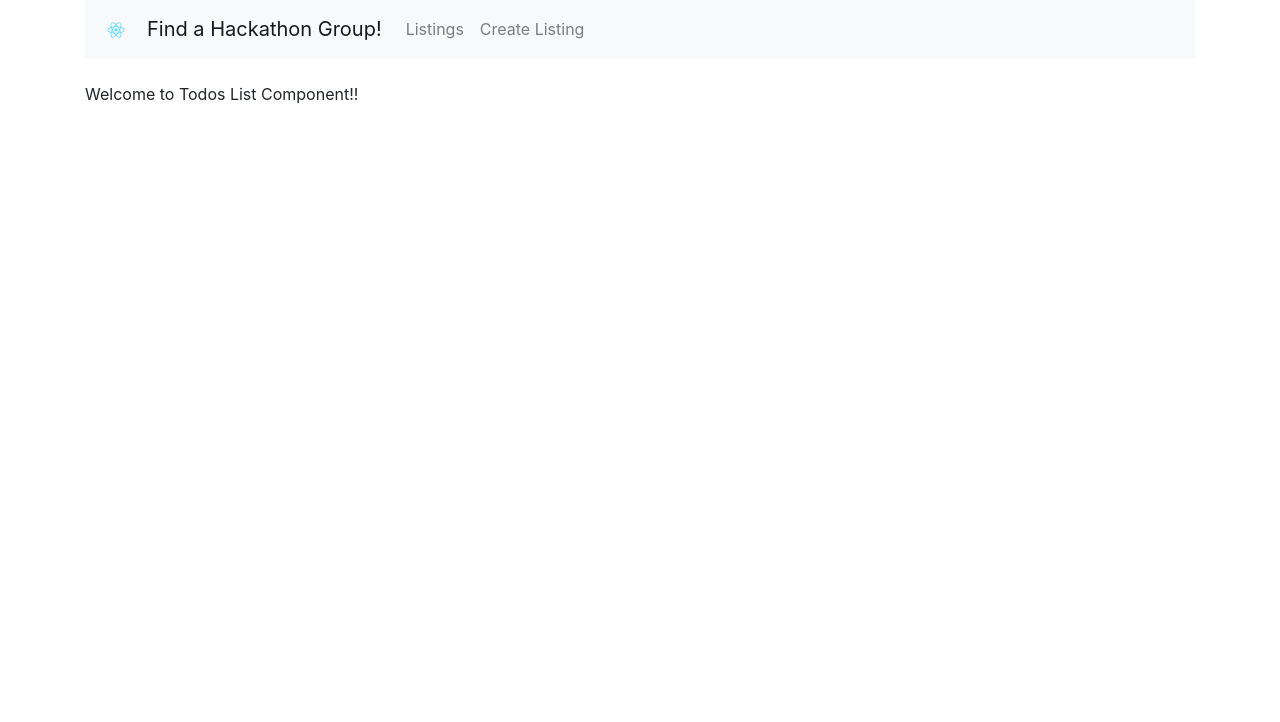
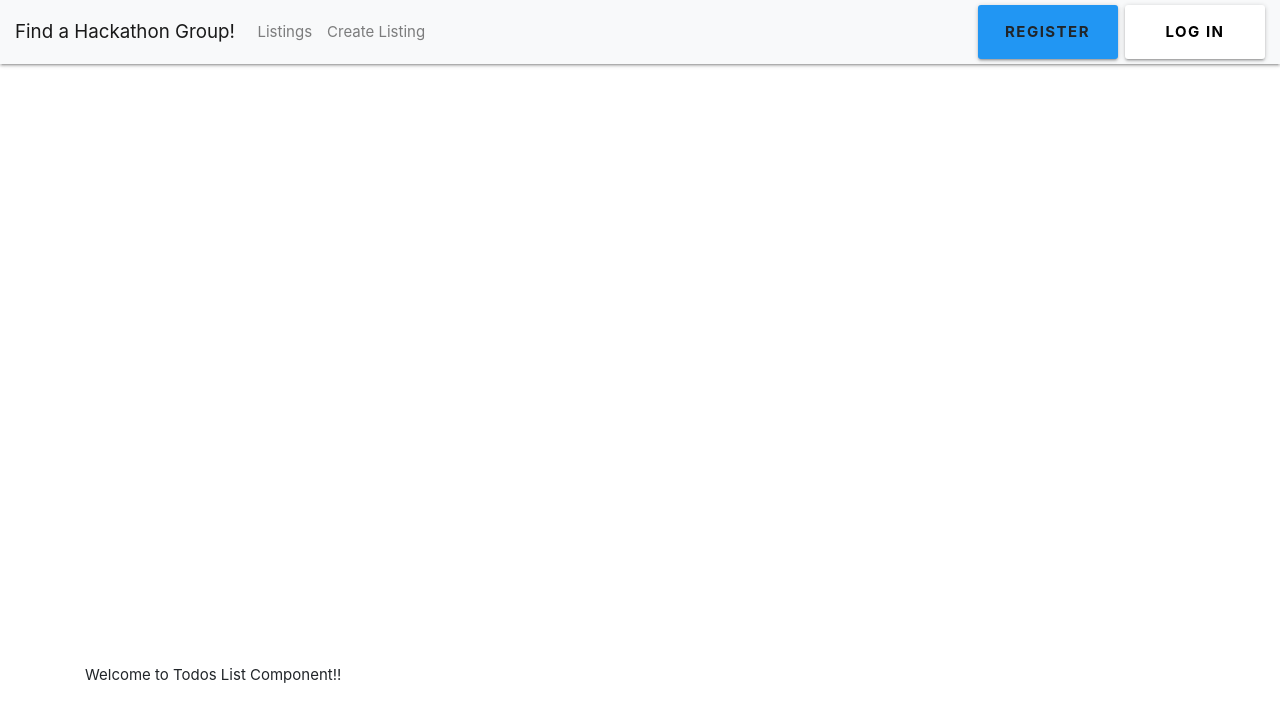
Before and after one commit to akash-ind/mern-stack, a React (Create React App) app: page / in a window 1280 px wide. Shown: the top 722 px of the page. Built offline with nearby package versions, Linux system fonts and the light colour scheme.

Commit message:
added login/register buttons

```diff
--- a/public/index.html
+++ b/public/index.html
@@ -1,5 +1,8 @@
 <!DOCTYPE html>
 <html lang="en">
+  <!-- Compiled and minified Materialize CSS -->
+  <link rel="stylesheet" href="https://cdnjs.cloudflare.com/ajax/libs/materialize/1.0.0/css/materialize.min.css">
+  <link href="https://fonts.googleapis.com/icon?family=Material+Icons" rel="stylesheet">
   <head>
     <meta charset="utf-8" />
     <link rel="shortcut icon" href="%PUBLIC_URL%/favicon.ico" />
@@ -7,8 +10,10 @@
     <meta name="theme-color" content="#000000" />
     <link rel="manifest" href="%PUBLIC_URL%/manifest.json" />
 
-    <title>Exercise Tracker</title>
+    <title>Hacker Friends</title>
   </head>
+  <!-- Compiled and minified Materialize JavaScript -->
+  <script src="https://cdnjs.cloudflare.com/ajax/libs/materialize/1.0.0/js/materialize.min.js"></script>
   <body>
     <noscript>You need to enable JavaScript to run this app.</noscript>
     <div id="root"></div>
--- a/src/App.css
+++ /dev/null
@@ -1,38 +0,0 @@
-.App {
-  text-align: center;
-}
-
-.App-logo {
-  height: 40vmin;
-  pointer-events: none;
-}
-
-@media (prefers-reduced-motion: no-preference) {
-  .App-logo {
-    animation: App-logo-spin infinite 20s linear;
-  }
-}
-
-.App-header {
-  background-color: #282c34;
-  min-height: 100vh;
-  display: flex;
-  flex-direction: column;
-  align-items: center;
-  justify-content: center;
-  font-size: calc(10px + 2vmin);
-  color: white;
-}
-
-.App-link {
-  color: #61dafb;
-}
-
-@keyframes App-logo-spin {
-  from {
-    transform: rotate(0deg);
-  }
-  to {
-    transform: rotate(360deg);
-  }
-}
--- a/src/App.js
+++ b/src/App.js
@@ -7,30 +7,18 @@ import CreatePost from "./components/create-post.component";
 import EditPost from "./components/edit-post.component";
 import PostList from "./components/post-list.component";
 
+import Navbar from "./components/layout/Navbar";
+import Landing from "./components/layout/Landing";
+
 import logo from "./logo.svg";
 
 class App extends Component {
   render() {
     return (
       <Router>
+        <Navbar />
         <div className="container">
-          <nav className="navbar navbar-expand-lg navbar-light bg-light">
-            <a class="navbar-brand" href="https://codingthesmartway.com" target="_blank">
-              <img src={logo} width="30" height="30" alt="CodingTheSmartWay.com" />
-            </a>
-            <Link to="/" className="navbar-brand">Find a Hackathon Group!</Link>
-            <div className="collpase navbar-collapse">
-              <ul className="navbar-nav mr-auto">
-                <li className="navbar-item">
-                  <Link to="/" className="nav-link">Listings</Link>
-                </li>
-                <li className="navbar-item">
-                  <Link to="/create" className="nav-link">Create Listing</Link>
-                </li>
-              </ul>
-            </div>
-          </nav>
-          <br/>
+        <Landing />
           <Route path="/" exact component={PostList} />
           <Route path="/edit/:id" component={EditPost} />
           <Route path="/create" component={CreatePost} />
--- /dev/null
+++ b/src/components/layout/Landing.js
@@ -0,0 +1,11 @@
+import React, { Component } from "react";
+import { Link } from "react-router-dom";class Landing extends Component {
+  render() {
+    return (
+      <div style={{ height: "75vh" }} className="container valign-wrapper">
+        <div className="row">
+        </div>
+      </div>
+    );
+  }
+}export default Landing;
--- /dev/null
+++ b/src/components/layout/Navbar.js
@@ -0,0 +1,54 @@
+import React, { Component } from "react";
+import { Link } from "react-router-dom";
+class Navbar extends Component {
+  render() {
+    return (
+        <nav className="navbar navbar-inverse navbar-expand-lg navbar-light bg-light">
+            <div className="navbar-header">
+                <Link to="/" className="navbar-brand">Find a Hackathon Group!</Link>
+            </div>
+            <div className="collpase navbar-collapse">
+              <ul className="navbar-nav mr-auto">
+                <li className="navbar-item">
+                  <Link to="/" className="nav-link">Listings</Link>
+                </li>
+                <li className="navbar-item">
+                  <Link to="/create" className="nav-link">Create Listing</Link>
+                </li>
+              </ul>
+            </div>
+            <Link
+                to="/register"
+                style={{
+                  fontWeight: "bold",
+                  width: "140px",
+                  borderRadius: "3px",
+                  letterSpacing: "1.5px",
+                  display: "flex",
+                  flexFlow: "column wrap",
+                  justifyContent: "center"
+                }}
+                className="btn btn-large waves-effect waves-light hoverable blue accent-2.5"
+              >
+                Register
+            </Link>
+            <Link
+                to="/login"
+                style={{
+                  fontWeight: "bold",
+                  width: "140px",
+                  borderRadius: "3px",
+                  letterSpacing: "1.5px",
+                  display: "flex",
+                  flexFlow: "column wrap",
+                  justifyContent: "center",
+                  marginLeft: "0.5rem"
+                }}
+                className="btn btn-large waves-effect hoverable white black-text"
+              >
+                Log In
+            </Link>
+        </nav>
+    );
+  }
+}export default Navbar;
```
Also changed, not shown: package.json (+13 -2 lines), 1 other file (tests, documents, lock files or other folders).
